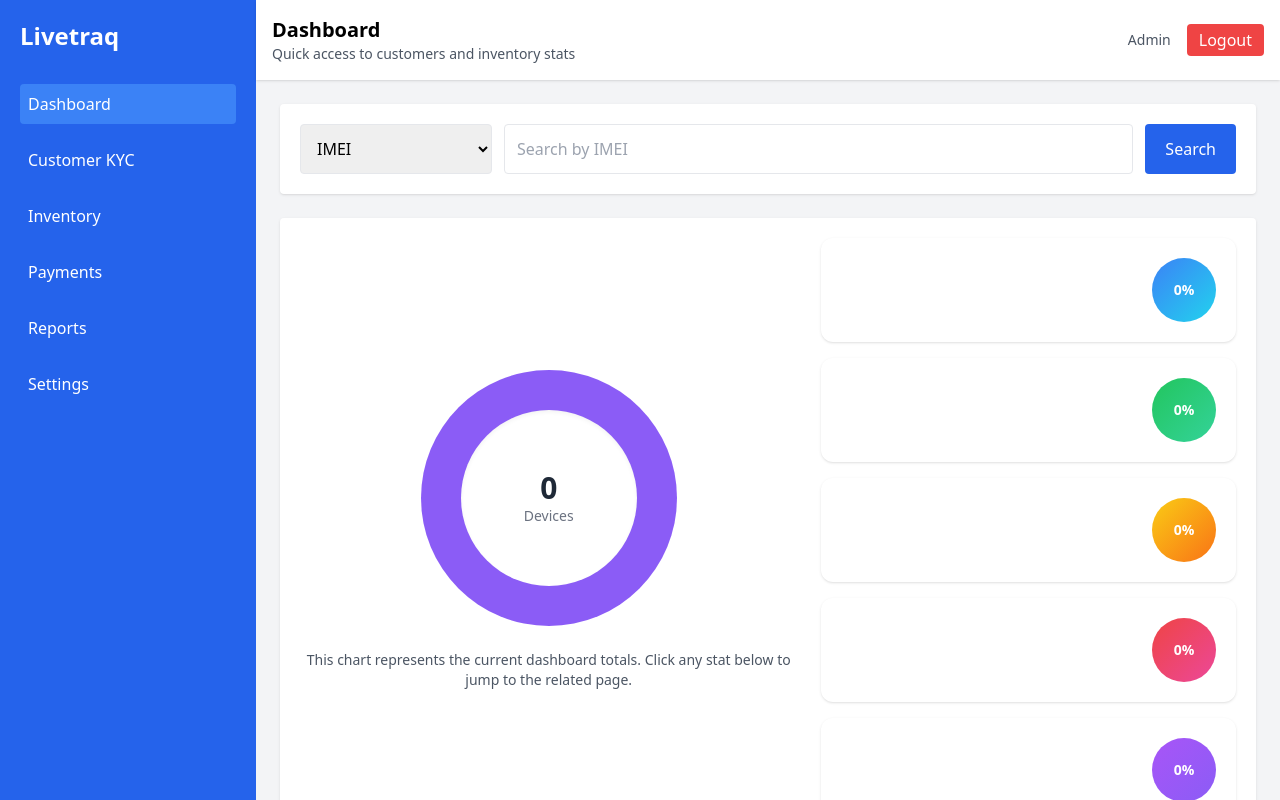
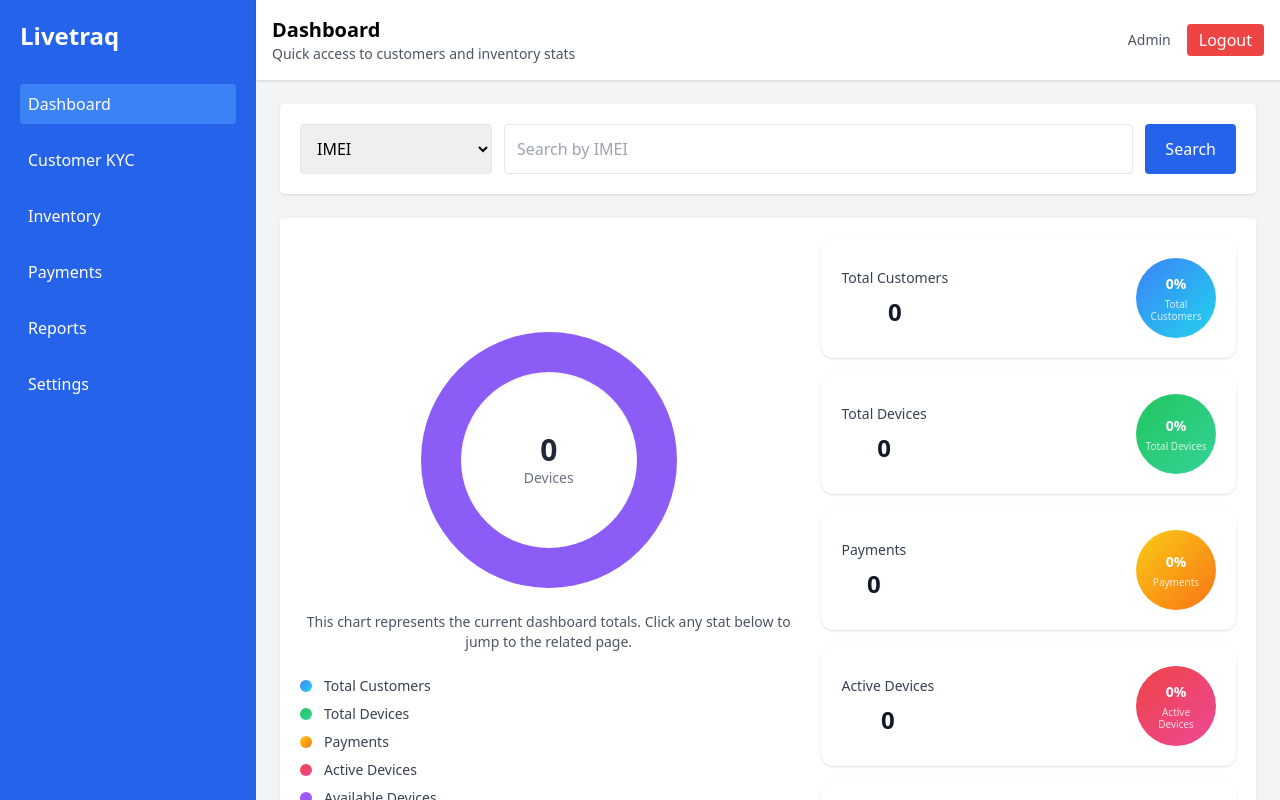
Before and after one commit to agraharamkavya/livetraq-crm, a React (Create React App) app: page /dashboard in a window 1280 px wide. Built offline with nearby package versions, Linux system fonts and the light colour scheme; no server answers; sample sign-in values are in the browser's storage.

Commit message:
changes done in dashboard.js

```diff
--- a/src/pages/Dashboard.js
+++ b/src/pages/Dashboard.js
@@ -220,6 +220,14 @@ function Dashboard() {
                 <p className="text-sm text-gray-600 text-center">
                   This chart represents the current dashboard totals. Click any stat below to jump to the related page.
                 </p>
+                <div className="w-full grid gap-2">
+                  {stats.map((stat) => (
+                    <div key={stat.key} className="flex items-center gap-3 text-sm text-gray-700">
+                      <span className={`inline-block w-3 h-3 rounded-full bg-gradient-to-br ${stat.buttonClass}`} />
+                      <span>{stat.label}</span>
+                    </div>
+                  ))}
+                </div>
               </div>
 
               <div className="grid grid-cols-1 gap-4">
@@ -227,14 +235,15 @@ function Dashboard() {
                   <button
                     key={stat.key}
                     onClick={() => navigate(stat.route)}
-                    className="group bg-gradient-to-r p-5 rounded-xl shadow hover:shadow-lg transition-all flex items-center justify-between gap-4"
+                    className="group bg-white p-5 rounded-xl shadow hover:shadow-lg transition-all flex items-center justify-between gap-4"
                   >
                     <div>
-                      <p className="text-sm text-white/80">{stat.label}</p>
-                      <p className="mt-2 text-3xl font-bold text-white">{stat.value}</p>
+                      <p className="text-sm text-gray-700">{stat.label}</p>
+                      <p className="mt-2 text-2xl font-bold text-gray-900">{stat.value}</p>
                     </div>
-                    <div className={`w-16 h-16 rounded-full bg-gradient-to-br ${stat.buttonClass} flex items-center justify-center`}>
+                    <div className={`w-20 h-20 rounded-full bg-gradient-to-br ${stat.buttonClass} flex flex-col items-center justify-center text-center p-2`}>
                       <span className="text-white text-sm font-semibold">{Math.round((stat.value / totalPieItems) * 100)}%</span>
+                      <span className="text-[10px] leading-tight text-white/80 mt-1">{stat.label}</span>
                     </div>
                   </button>
                 ))}
```
